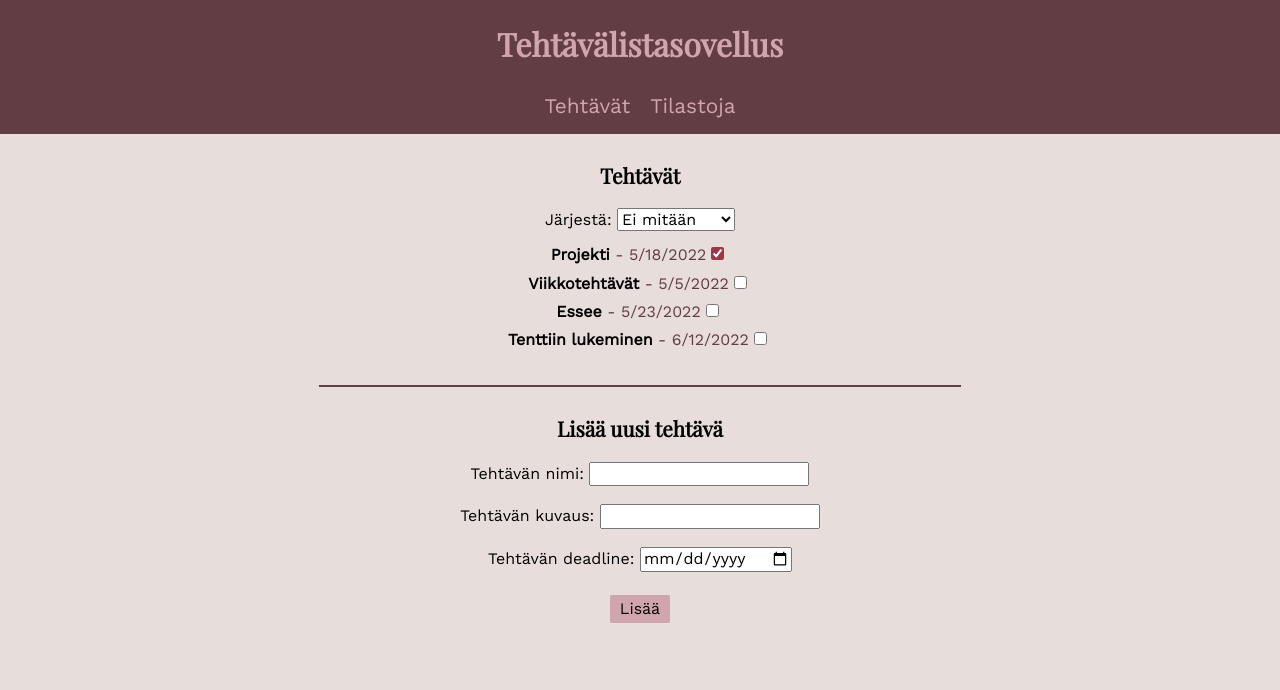
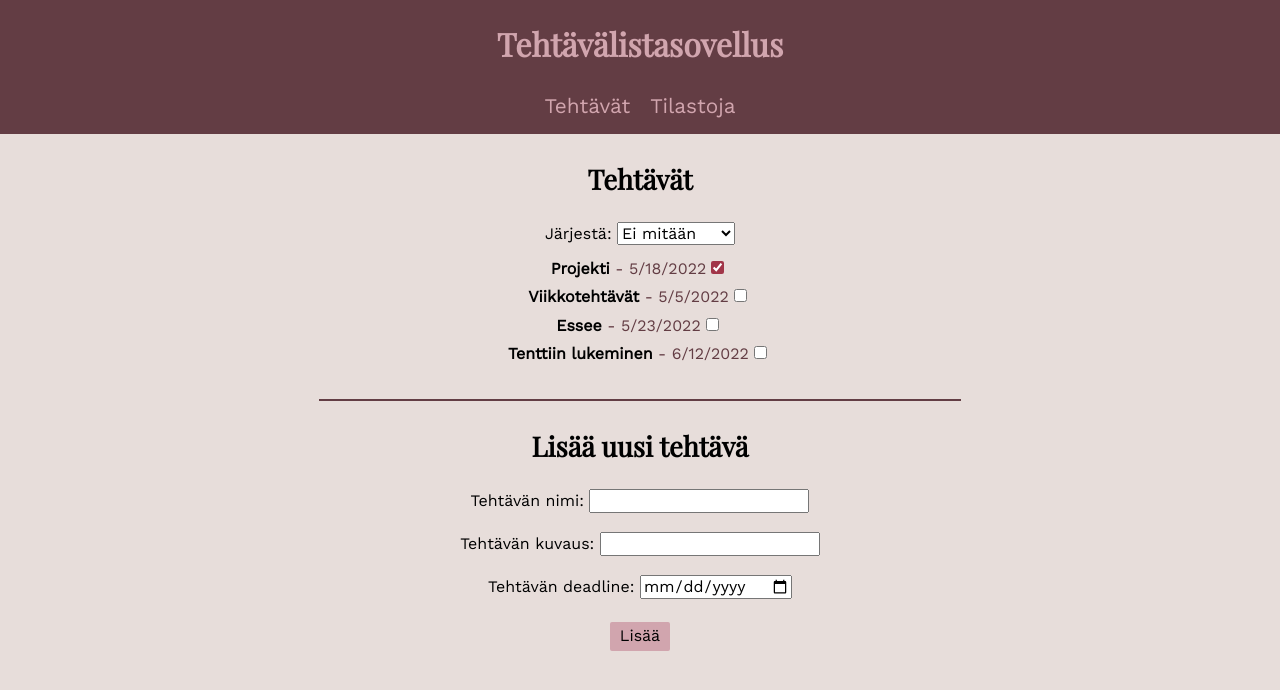
Before and after one commit to miljaran/TodoApplication, a React (Create React App) app: page / in a window 1280 px wide. Shown: the top 690 px of the page. Built offline with nearby package versions, Linux system fonts and the light colour scheme.

Commit message:
change font sizes

```diff
--- a/src/App.css
+++ b/src/App.css
@@ -24,13 +24,13 @@ h1 {
 
 /*projektin nimi omalla sivulla*/
 h2 {
-  font-size: 1.7em;
+  font-size: 1.8em;
   font-family: 'Playfair Display', serif;
 }
 
 /*väliotsikot pääsivuilla*/
 h3 {
-  font-size: 1.3em;
+  font-size: 1.7em;
   font-family: 'Playfair Display', serif;
 }
 
```
